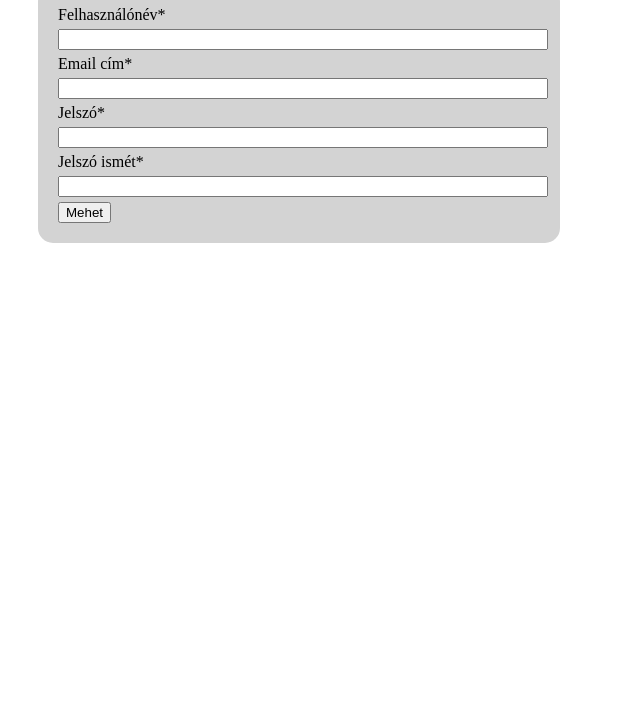
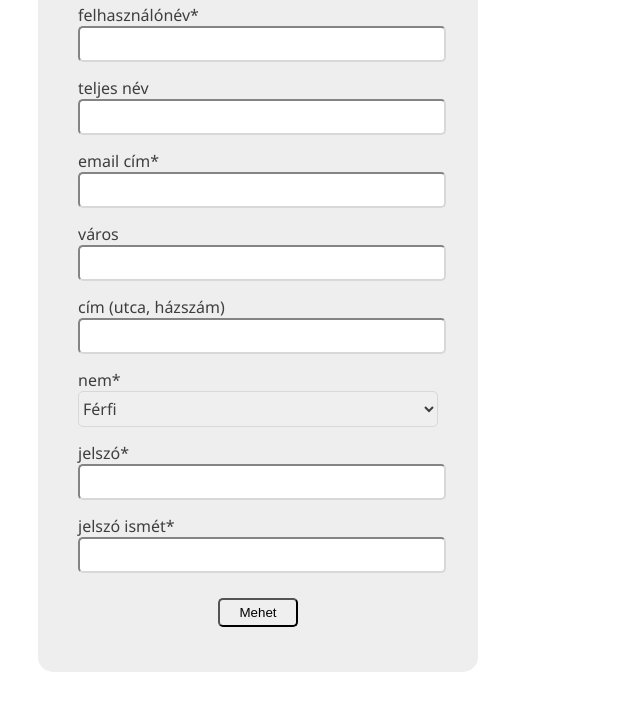
Before and after one commit to vblaskovics/Day01, a plain HTML site: page form.html in a window 1280 px wide. Shown: the part 132-842 px from the top of the page, without its empty margins (0-640 px from the left). Before the commit the page ends 800 px from the top, so only its background shows below. Drawn offline with Linux system fonts and the light colour scheme.

Commit message:
Solve todo-s

```diff
--- a/form.html
+++ b/form.html
@@ -10,16 +10,36 @@
 </head>
 
 <body>
+    <div class="form-container">
         <h1>Regisztráció</h1>
-
         <form id="form-registration" class="form-registration" novalidate>
             <label for="form-username">Felhasználónév*</label>
             <input id="form-username" name="username" type="text" data-validation="required propername">
             <p id="error-username" class="error-msg"></p>
 
+            <label for="form-fullname">Teljes név</label>
+            <input id="form-fullname" name="fullname" type="text" data-validation="morewords alluppercase">
+            <p id="error-fullname" class="error-msg"></p>
+
             <label for="form-email">Email cím*</label>
             <input id="form-email" name="email" type="email" data-validation="required email">
             <p id="error-email" class="error-msg"></p>
+
+            <label for="form-city">Város</label>
+            <input id="form-city" name="city" type="text" data-validation="propername">
+            <p id="error-city" class="error-msg"></p>
+
+            <label for="form-address">Cím (utca, házszám)</label>
+            <input id="form-address" name="address" type="text" data-validation="propername hasnumber">
+            <p id="error-address" class="error-msg"></p>
+
+            <label for="form-sex">Nem*</label>
+            <select name="sex" id="form-sex" data-validation="required">
+                <option value="Férfi">Férfi</option>
+                <option value="Nő">Nő</option>
+                <option value="Egyéb">Egyéb</option>
+            </select>
+            <p id="error-sex" class="error-msg"></p>
 
             <label for="form-password">Jelszó*</label>
             <input id="form-password" name="password" type="password" data-validation="required hasnumber">
@@ -29,9 +49,11 @@
             <input id="form-passwordre" name="passwordre" type="password" data-validation="required hasnumber">
             <p id="error-passwordre" class="error-msg"></p>
 
+            <div class="button-container">
                 <button class="form-button" type="submit">Mehet</button>
+            </div>
         </form>
-
+    </div>
     <script src="form.js"></script>
 </body>
 
--- a/form.js
+++ b/form.js
@@ -8,7 +8,7 @@
     const formData = {};
     const isError = {};
 
-    const formFields = document.querySelectorAll('.form-registration input');
+    const formFields = document.querySelectorAll('.form-registration input, .form-registration select');
     formFields.forEach((field) => {
         formGroups[field.name] = {
             field: field,
@@ -41,11 +41,15 @@
         required: value => value === "" ?
             'Ez a mező kötelező!' : null,
         propername: value => value.length === 0 || value[0] !== value[0].toUpperCase() ?
-            'Nagy betűvel kell kezdődnie!' : null,
+            'Nagybetűvel kell kezdődnie!' : null,
         email: value => value.indexOf('@') === -1 ?
             'Kell benne @ karakternek lennie!' : null,
         hasnumber: (value) => !(/\d/.test(value)) ?
-            'Kell benne lennie számjegynek!' : null
+            'Kell benne lennie számjegynek!' : null,
+        morewords: (value) => value.split(' ').length < 2 ?
+            'Több szóból kell állnia!' : null,
+        alluppercase: (value) => value.split(' ').some(word => word[0] !== word[0].toUpperCase()) ?
+            'Minden szónak nagybetűvel kell kezdődnie!' : null
     }
 
     function validateField(rule, field) {
@@ -55,12 +59,25 @@
         return errorMsg == null
     }
 
+    function passwordValidation() {
+        const errorMsg = formData.password !== formData.passwordre ?
+            'A jelszavaknak meg kell egyezni!' : null;
+        setErrorMessage('password', errorMsg);
+        setErrorMessage('passwordre', errorMsg);
+        updateGroupByName('password');
+        updateGroupByName('passwordre');
+    }
+
     function handleInputBlur(e) {
         e.preventDefault();
         const field = e.target;
         formData[field.name] = field.value;
         const validationRules = field.getAttribute('data-validation').split(' ');
         validationRules.every(rule => validateField(rule, field))
+
+        if (formGroups['password'] && formGroups['passwordre']) {
+            passwordValidation()
+        }
     }
 
     function handleSubmit(e) {
--- a/style.css
+++ b/style.css
@@ -1,22 +1,43 @@
+input,
+select {
+  color: inherit;
+  font: inherit;
+  letter-spacing: inherit;
+}
+
 body {
     padding: 30px;
+    font-family: 'Segoe UI', Tahoma, Geneva, Verdana, sans-serif;
+    color: rgb(63, 62, 62);
+}
+h1 {
+    margin-top: 15px;
+    margin-bottom: 15px;
+    text-align: center;
+}
+.form-container {
+    background-color: rgb(238, 238, 238);
+    border-radius: 15px;
+    padding: 20px;
+    max-width: 400px;
 }
 
 .form-registration {
-    background-color: lightgray;
-    width: 40%;
-    padding: 20px;
-    max-width: 500px;
-    min-width: 300px;
-    border-radius: 15px;
+    margin: 20px;
 }
 
+.form-registration label {
+    text-transform: lowercase;
+}
 .form-registration input {
     display: block;
-    margin-top: 5px;
-    margin-bottom: 5px;
-    min-width: 300px;
+    margin-top: 0px;
+    margin-bottom: 15px;
     width: 100%;
+    padding-top: 5px;
+    padding-bottom: 5px;
+    border-radius: 5px;
+    border-color: rgb(216, 216, 216);
 }
 
 .form-registration input.form-button {
@@ -25,17 +46,42 @@ body {
 }
 
 .form-registration input.error {
-    background-color: rgb(233, 120, 120);
-    border: 2px solid red;
+    background-color: rgb(235, 155, 155);
+    border:solid rgb(241, 97, 97);
 }
 
 .error-msg {
-    font-size: 12px;
+    font-size: 10px;
     color: red;
     margin: 0px;
     visibility: hidden;
 }
 
 .error-msg.error {
+    margin-top: -14px;
     visibility: visible;
 }
+
+.form-button {
+    padding: 5px;
+    min-width: 80px;
+    border-radius: 5px;
+}
+
+.button-container {
+    padding-top: 10px;
+    padding-bottom: 5px;
+    display: flex;
+    justify-content: center;
+}
+
+.form-registration select {
+    display: block;
+    margin-top: 0px;
+    margin-bottom: 15px;
+    width: 100%;
+    padding-top: 5px;
+    padding-bottom: 5px;
+    border-radius: 5px;
+    border-color: rgb(216, 216, 216);
+}
```
Lines whose indentation alone changed are shown as unchanged.
